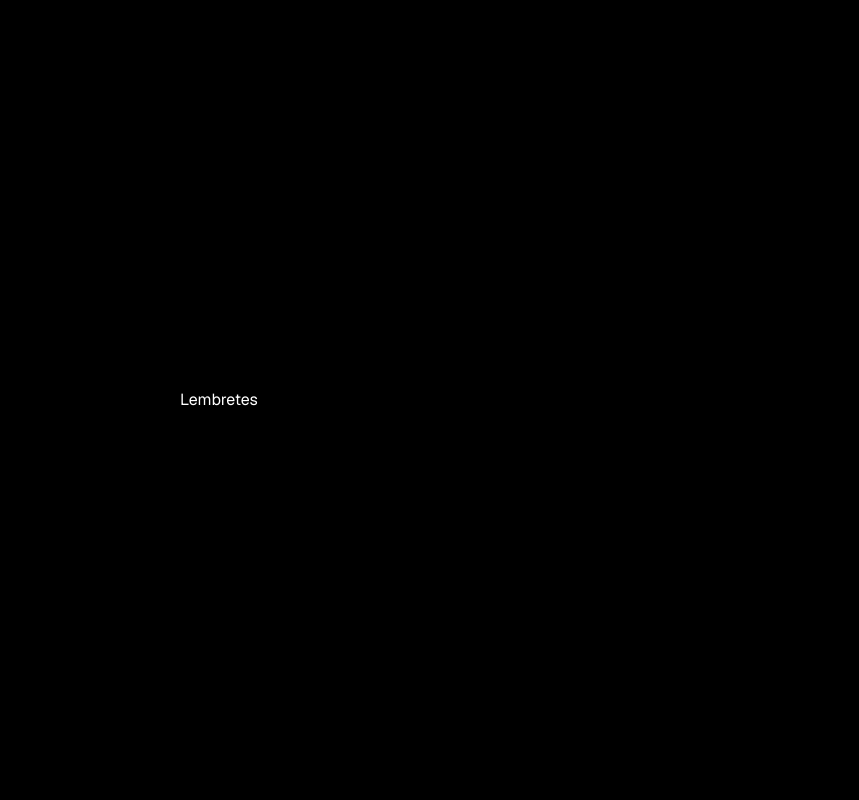
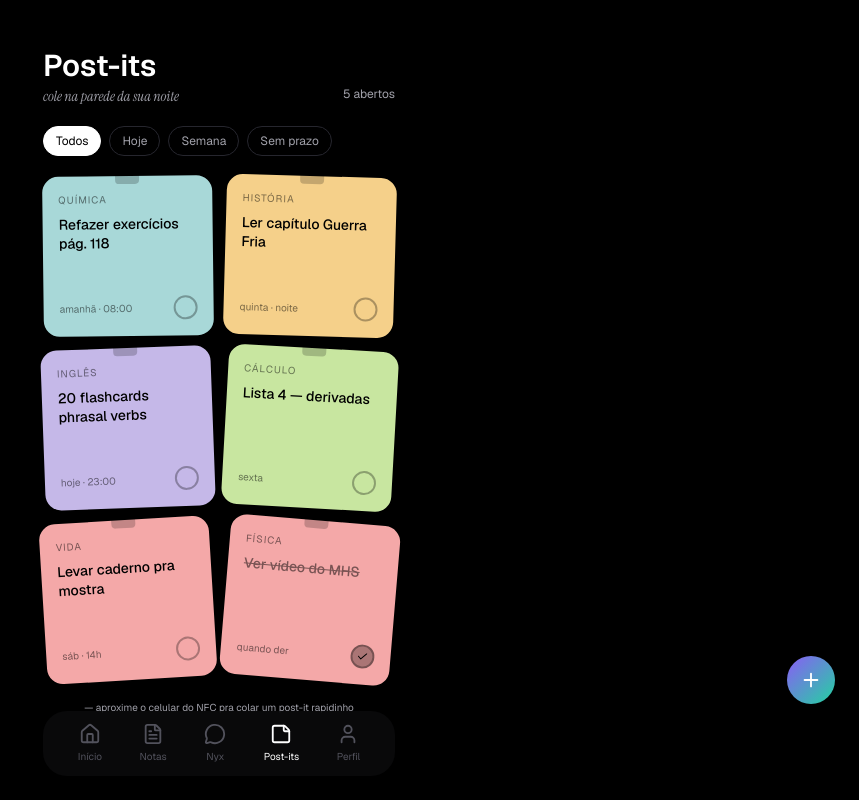
Before and after one commit to asafdev-3/study-os, a React (Vite) app: page /lembretes in a window 1280 px wide. Shown: the top 800 px of the page, without its empty margins (421-1280 px from the left). Built offline with nearby package versions, Linux system fonts and the light colour scheme.

Commit message:
feat: post-its com rotação naural + FAB

```diff
--- a/src/pages/Lembretes.jsx
+++ b/src/pages/Lembretes.jsx
@@ -1,5 +1,107 @@
-// Página Lembretes
+// Lembretes.jsx — post-its por matéria
+
+import { useState } from 'react'
+import { Plus, Check } from 'lucide-react'
+import Navbar from '../components/Navbar'
+
+const filtros = ['Todos', 'Hoje', 'Semana', 'Sem prazo']
+
+const postits = [
+  { id: 1, materia: 'QUÍMICA',  cor: '#A8D8D8', texto: 'Refazer exercícios pág. 118', prazo: 'amanhã · 08:00', feito: false },
+  { id: 2, materia: 'HISTÓRIA', cor: '#F5D08A', texto: 'Ler capítulo Guerra Fria',     prazo: 'quinta · noite',  feito: false },
+  { id: 3, materia: 'INGLÊS',   cor: '#C5B8E8', texto: '20 flashcards phrasal verbs',  prazo: 'hoje · 23:00',   feito: false },
+  { id: 4, materia: 'CÁLCULO',  cor: '#C8E6A0', texto: 'Lista 4 — derivadas',          prazo: 'sexta',          feito: false },
+  { id: 5, materia: 'VIDA',     cor: '#F4A8A8', texto: 'Levar caderno pra mostra',     prazo: 'sáb · 14h',      feito: false },
+  { id: 6, materia: 'FÍSICA',   cor: '#F4A8A8', texto: 'Ver vídeo do MHS',             prazo: 'quando der',     feito: true  },
+]
+
 function Lembretes() {
-  return <div className="min-h-screen bg-black text-white flex items-center justify-center">Lembretes</div>
+  const [ativo, setAtivo] = useState('Todos')
+  const [itens, setItens] = useState(postits)
+
+  function toggleFeito(id) {
+    setItens(prev => prev.map(p => p.id === id ? { ...p, feito: !p.feito } : p))
+  }
+
+  return (
+    <div className="min-h-screen bg-black text-white pb-32 px-4 max-w-sm mx-auto">
+
+      {/* Header */}
+      <div className="flex items-end justify-between pt-12 pb-1">
+        <div>
+          <h1 className="text-3xl font-semibold">Post-its</h1>
+          <p style={{ fontFamily: 'Instrument Serif, serif' }} className="text-[#a1a1aa] text-sm italic mt-0.5">
+            cole na parede da sua noite
+          </p>
+        </div>
+        <span className="text-[#a1a1aa] text-xs mb-1">{itens.filter(i => !i.feito).length} abertos</span>
+      </div>
+
+      {/* Filtros */}
+      <div className="flex gap-2 mt-4 mb-5">
+        {filtros.map(f => (
+          <button
+            key={f}
+            onClick={() => setAtivo(f)}
+            className={`px-3 py-1.5 rounded-full text-xs border transition
+              ${ativo === f ? 'bg-white text-black border-white' : 'text-[#a1a1aa] border-[#26262e]'}`}
+          >
+            {f}
+          </button>
+        ))}
+      </div>
+
+      {/* Grid post-its */}
+      <div className="grid grid-cols-2 gap-3">
+        {itens.map(({ id, materia, cor, texto, prazo, feito }) => (
+          <div
+            key={id}
+            className="relative rounded-2xl p-4 flex flex-col justify-between min-h-[160px]"
+            style={{
+               backgroundColor: cor,
+              transform: `rotate(${id % 2 === 0 ? (id * 0.8) : -(id * 0.7)}deg)`,
+            }}
+            >
+            {/* Clipe de papel */}
+            <div className="absolute -top-2 left-1/2 -translate-x-1/2 w-6 h-4 bg-black/20 rounded-sm" />
+
+            <div>
+              <p className="text-[10px] tracking-widest text-black/50 uppercase mb-2">{materia}</p>
+              <p className={`text-sm font-medium text-black leading-snug ${feito ? 'line-through opacity-50' : ''}`}>
+                {texto}
+              </p>
+            </div>
+
+            <div className="flex items-center justify-between mt-4">
+              <p className="text-[10px] text-black/50">{prazo}</p>
+              <button
+                onClick={() => toggleFeito(id)}
+                className={`w-6 h-6 rounded-full border-2 flex items-center justify-center transition
+                  ${feito ? 'bg-black/30 border-black/30' : 'border-black/30 bg-transparent'}`}
+              >
+                {feito && <Check size={12} className="text-black" />}
+              </button>
+            </div>
+          </div>
+        ))}
+      </div>
+
+      {/* Dica NFC */}
+      <p className="text-[#a1a1aa] text-[10px] text-center mt-5">
+        — aproxime o celular do NFC pra colar um post-it rapidinho
+      </p>
+
+      {/* FAB */}
+      <button
+        className="fixed bottom-24 right-6 w-12 h-12 rounded-full flex items-center justify-center shadow-xl"
+        style={{ background: 'linear-gradient(135deg, #8B5CF6, #22D3A0)' }}
+      >
+        <Plus size={22} className="text-white" />
+      </button>
+
+      <Navbar />
+    </div>
+  )
 }
+
 export default Lembretes
```
